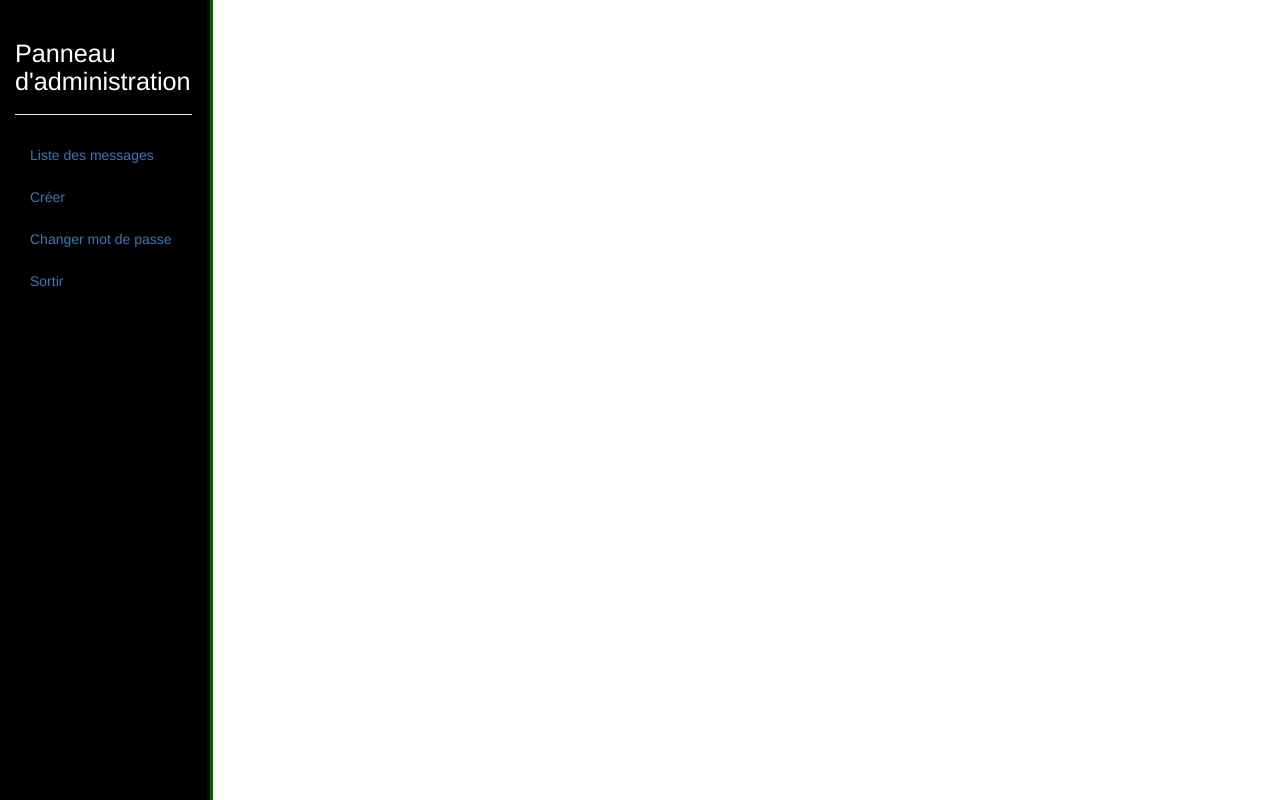
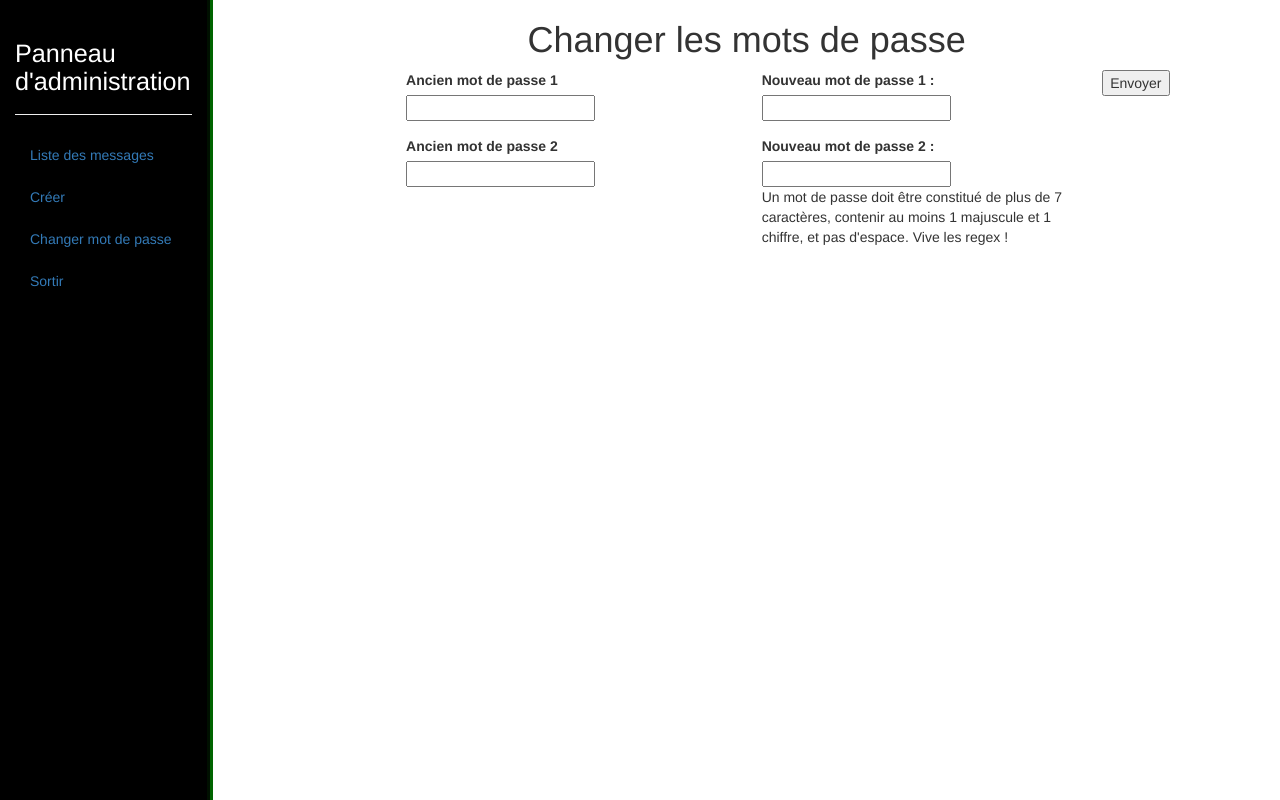
Before and after one commit to Delgesu2/blog, a PHP site: page /p5/change_mdp.php in a window 1280 px wide. Run offline with PHP 8.4, Linux system fonts and the light colour scheme; some libraries are stand-ins or nearby versions.

Commit message:
Procédural presque bouclé. L'envoi du message par mail à controler avec mentor, et hébergement nécessaire ? Sécuriser l'accès à l'admin. Prêt pour mise-en-place MVC dans tous les cas.

```diff
--- a/change_mdp.php
+++ b/change_mdp.php
@@ -1,3 +1,43 @@
 <?php
 include ('connect.php');
 include ('menu_admin.html');
+?>
+
+<div class="col-sm-10">
+    <h1 class="text-center">Changer les mots de passe</h1>
+
+    	<div class="row">
+
+    	<form action="ttt_change_mdp.php" method="post">
+
+    		<!-- Controle anciens mots de passe -->
+    			<div class="col-sm-offset-2 col-sm-3">
+    				<div class="form-group">
+	    				<label for="ctrl1mdp">Ancien mot de passe 1</label>
+	    				<input type="text" name="ctrl1mdp" id="ctrl1mdp">
+    				</div>
+
+    				<div class="form-group">
+	    				<label for="ctrl2mdp">Ancien mot de passe 2</label>
+	    				<input type="text" name="ctrl2mdp" id="ctrl2mdp">
+    				</div>
+    			</div>
+
+    		<!-- Enregistrement nouveaux mots de passe -->
+    			<div class="col-sm-offset-1 col-sm-4">
+    				<div class="form-group">
+	    				<label for="1mdp">Nouveau mot de passe 1 :</label>
+	    				<input type="password" name="nv1mdp" id="1mdp">
+    				</div>
+
+    				<div class="form-group">
+		    			<label for="2mdp">Nouveau mot de passe 2 :</label>
+		    			<input type="password" name="nv2mdp" id="2mdp">
+		    			<p>Un mot de passe doit être constitué de plus de 7 caractères, contenir au moins 1 majuscule et 1 chiffre, et pas d'espace. Vive les regex !</p>
+	    			</div>
+	    		</div>
+	    			<button type="submit">Envoyer</button>
+
+    	</form>
+    </div>
+</div>
--- a/menu_admin.html
+++ b/menu_admin.html
@@ -16,7 +16,7 @@
 		<link href="http://cdnjs.cloudflare.com/ajax/libs/summernote/0.8.6/summernote.css" rel="stylesheet">
 		<script src="http://cdnjs.cloudflare.com/ajax/libs/summernote/0.8.6/summernote.js"></script>
 
-		<title>index CRUD</title>
+		<title>Administration</title>
 </head>
 
 <body>
@@ -33,7 +33,7 @@
 				  <ul class="nav nav-pills nav-stacked">
 				    <li><a href="list.php">Liste des messages</a></li>
 				    <li><a href="create.php">Créer</a></li>
-				    <li><a href="password.php">Changer mot de passe</a></li>
+				    <li><a href="change_mdp.php">Changer mot de passe</a></li>
 				    <li><a href="sortir.php">Sortir</a></li>
 				  </ul>
 				</nav>
```
Also changed, not shown: acces_admin.php (added, +21 -0 lines), index.php (+6 -5 lines), ttt_change_mdp.php (added, +52 -0 lines).
